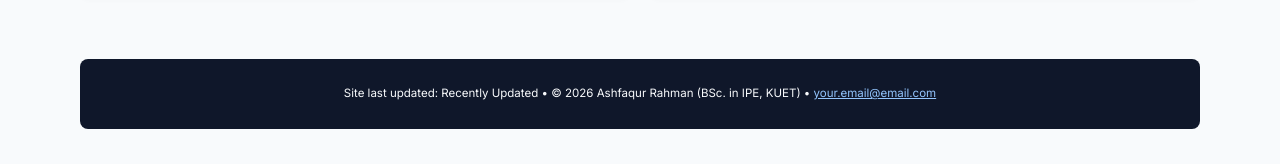
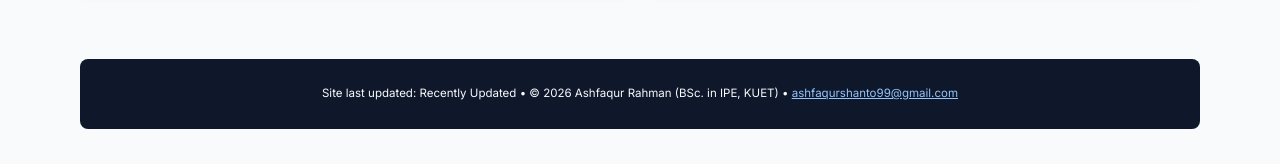
Before and after one commit to AshfaqurRahman99/AshfaqurRahman99.github.io, a Jekyll site: the page leadership.html, which Jekyll copies as it is, in a window 1280 px wide and 934 px high. Shown: the part 767-931 px from the top of the window. Built offline with Jekyll 4.4.1, drawn with Linux system fonts in a browser that asks for light colours.

Commit message:
Update leadership.html

```diff
--- a/leadership.html
+++ b/leadership.html
@@ -180,7 +180,7 @@
             Site last updated: <span id="last-updated-date"></span> &bull;
             &copy; <span id="current-year"></span> Ashfaqur Rahman (BSc. in IPE, KUET) &bull;
             <!-- Khulna University of Engineering & Technology, Dept. of Industrial & Production Engineering &bull; -->
-            <a href="mailto:your.email@email.com">your.email@email.com</a>
+            <a href="https://mail.google.com/mail/?view=cm&fs=1&to=ashfaqurshanto99@gmail.com">ashfaqurshanto99@gmail.com</a>
         </div>
     </div>
 
```
